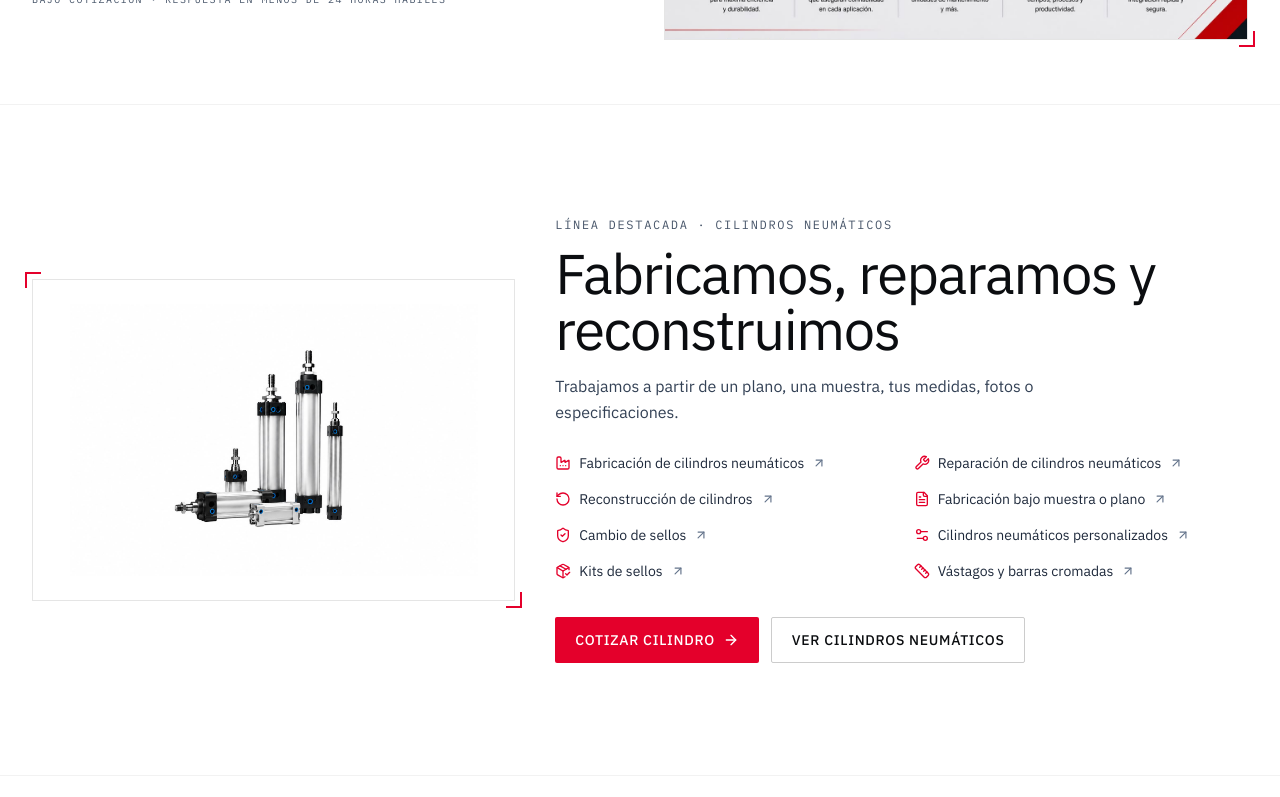
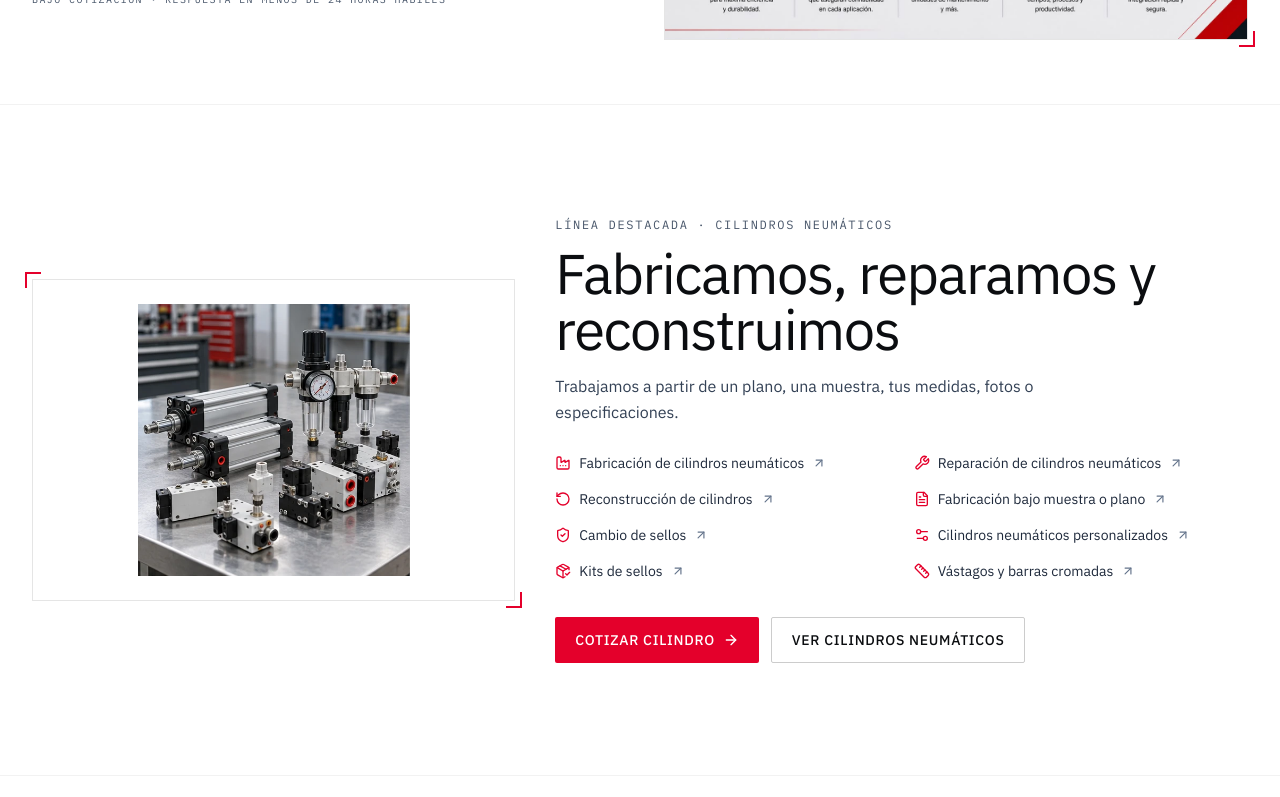
Before and after one commit to j75409402-del/Proyecto_Dynatech, a Next.js app: page /neumatica in a window 1280 px wide. Shown: the part 605-1402 px from the top of the page. Built offline with nearby package versions, Linux system fonts and the light colour scheme; no server answers.

Commit message:
Actualiza imagen destacada de neumática

```diff
--- a/src/app/neumatica/page.tsx
+++ b/src/app/neumatica/page.tsx
@@ -28,8 +28,8 @@ function CilindrosDestacado() {
             <div className="absolute -top-2 -left-2 h-4 w-4 border-l-2 border-t-2 border-signal z-10" />
             <div className="absolute -bottom-2 -right-2 h-4 w-4 border-r-2 border-b-2 border-signal z-10" />
             <Image
-              src="/products/cilindros-neumaticos.jpg"
-              alt="Cilindros neumáticos"
+              src="/banners/neumatica-industrial.webp"
+              alt="Fotografía editorial de cilindros y componentes neumáticos industriales"
               fill
               sizes="(max-width: 1024px) 100vw, 40vw"
               className="object-contain p-6"
```
